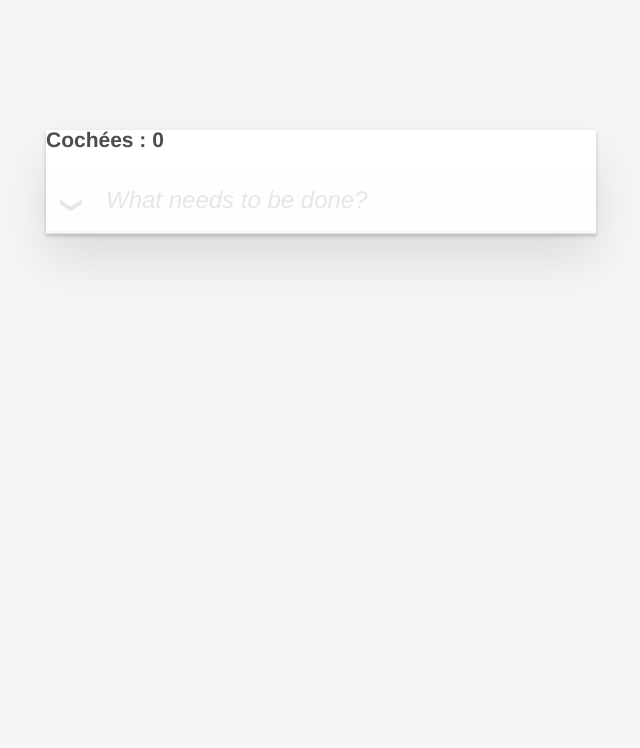
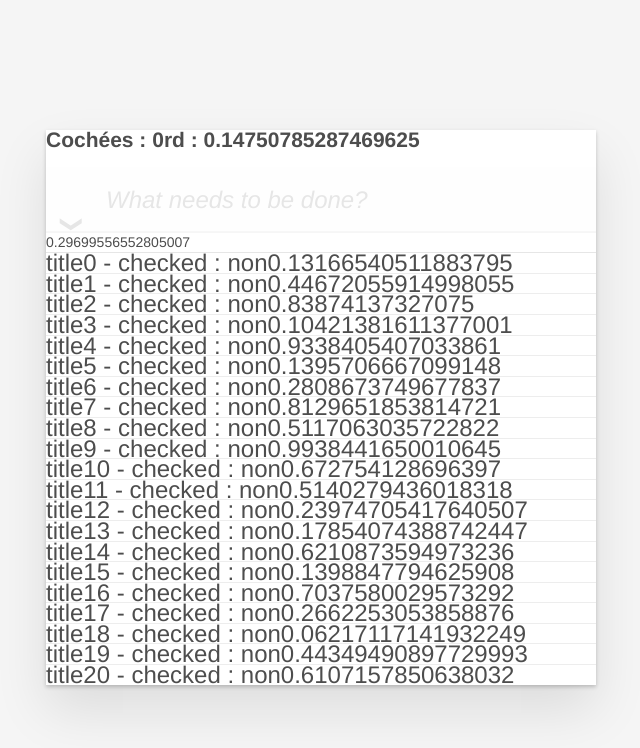
Before and after one commit to gonzfrancois/TestingReact, a React app: page / in a window 1280 px wide. Shown: the top 748 px of the page, without its empty margins (319-959 px from the left). Built offline with nearby package versions, Linux system fonts and the light colour scheme.

Commit message:
Check DOM recalculation

```diff
--- a/src/components/TodoTitle/index.tsx
+++ b/src/components/TodoTitle/index.tsx
@@ -25,7 +25,10 @@ export default class TodoList extends React.Component<Props, InternalState> {
 
     render () {
         return (
-            <h2>Cochées : {this.props.todoCounter}</h2>
+            <h2>
+                <span>Cochées : {this.props.todoCounter}</span>
+                <span>rd : {Math.random()}</span>
+            </h2>
         )
     }
 }
--- a/src/components/todoInput/index.tsx
+++ b/src/components/todoInput/index.tsx
@@ -27,6 +27,12 @@ export default class TodoInput extends React.Component<Props, InternalState> {
         this._handleChange = this._handleChange.bind(this)
     }
 
+    componentDidMount(){
+        for(var i = 0; i <= 20; i++ ){
+            this.props.onSubmit('title'+i)
+        }
+    }
+
     _handleChange(value: string) {
         this.setState({newTodo: value})
     }
@@ -45,6 +51,7 @@ export default class TodoInput extends React.Component<Props, InternalState> {
         let { newTodo } = this.state
 
         return (
+            <div>
             <input className="new-todo"
                    placeholder="What needs to be done?"
                    value={newTodo}
@@ -55,6 +62,8 @@ export default class TodoInput extends React.Component<Props, InternalState> {
                        }
                    }}
             />
+                <span>{Math.random()}</span>
+            </div>
         )
     }
 }
--- a/src/components/todoList/index.tsx
+++ b/src/components/todoList/index.tsx
@@ -1,4 +1,4 @@
-import React from 'react'
+import * as React from 'react'
 import { Todo } from './models'
 
 interface Props extends StateProps, DispatchProps {
@@ -43,7 +43,6 @@ export default class TodoList extends React.Component<Props, InternalState> {
     render () {
         console.log("render", this.state, this.props)
         let { newTodo } = this.state
-
         return (
             <section className="main">
                 <input className="toggle-all"
@@ -58,6 +57,7 @@ export default class TodoList extends React.Component<Props, InternalState> {
                             <span>{todo.title}</span>
                             <span>&nbsp;-&nbsp;</span>
                             <span>checked : {todo.completed ? 'oui' : 'non'}</span>
+                            <span>{Math.random()}</span>
                         </li>
                     )}
                 </ul>
```
